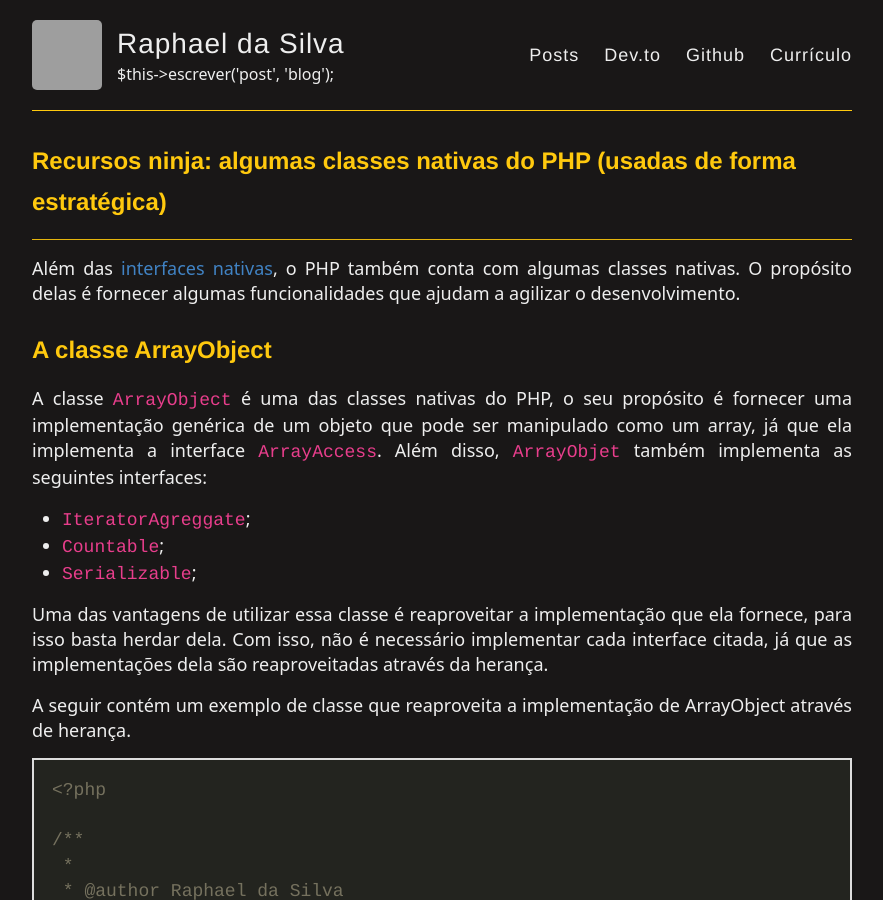
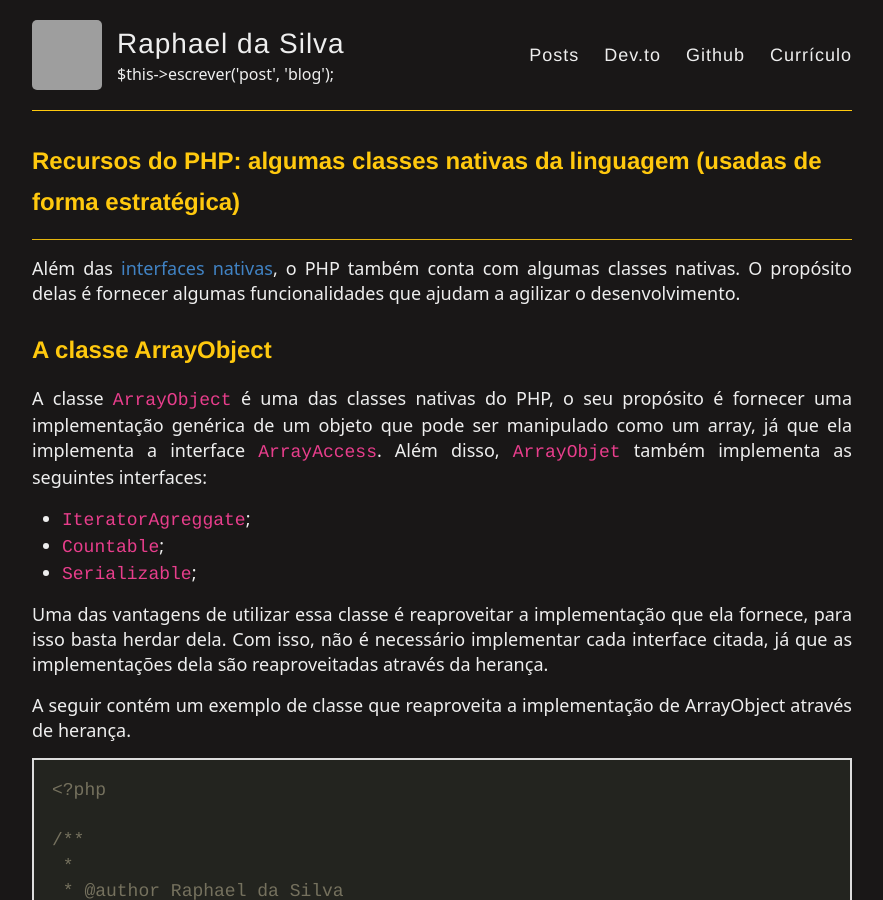
Before and after one commit to raphael-da-silva/raphael-da-silva.github.io, a Jekyll site: the page built from _posts/2021-06-15-advanced-php-classes.md, in a window 1280 px wide and 900 px high. Shown: the whole window, without its empty margins (198-1081 px from the left). Built offline with Jekyll 4.4.1, drawn with Linux system fonts in a browser that asks for light colours; nearby versions of some CDN libraries; grey boxes are pictures that could not be loaded.

Commit message:
Update 2021-06-15-advanced-php-classes.md

```diff
--- a/_posts/2021-06-15-advanced-php-classes.md
+++ b/_posts/2021-06-15-advanced-php-classes.md
@@ -1,6 +1,6 @@
 ---
 layout: post
-title: "Recursos ninja: algumas classes nativas do PHP (usadas de forma estratégica)"
+title: "Recursos do PHP: algumas classes nativas da linguagem (usadas de forma estratégica)"
 ---
 
 Além das [interfaces nativas](https://raphael-da-silva.github.io/advanced-php-interfaces/), o PHP também conta com algumas classes nativas. O propósito delas é fornecer algumas funcionalidades que ajudam a agilizar o desenvolvimento.
```
